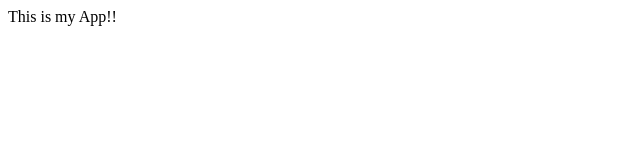
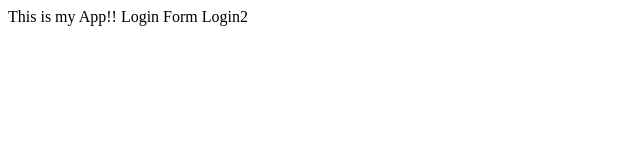
Before and after one commit to jbvilt/myappsample, a plain HTML site: page index.html in a window 1280 px wide. Shown: the whole page, without its empty margins (0-640 px from the left). Drawn offline with Linux system fonts and the light colour scheme.

Commit message:
login2 form

```diff
--- a/index.html
+++ b/index.html
@@ -4,5 +4,7 @@
 	</head>
 	<body>
 		This is my App!!
+		Login Form
+		Login2
 	</body>
 </html>
```
Also changed, not shown: login2.html (added, +1 -0 lines), log.txt (added).
